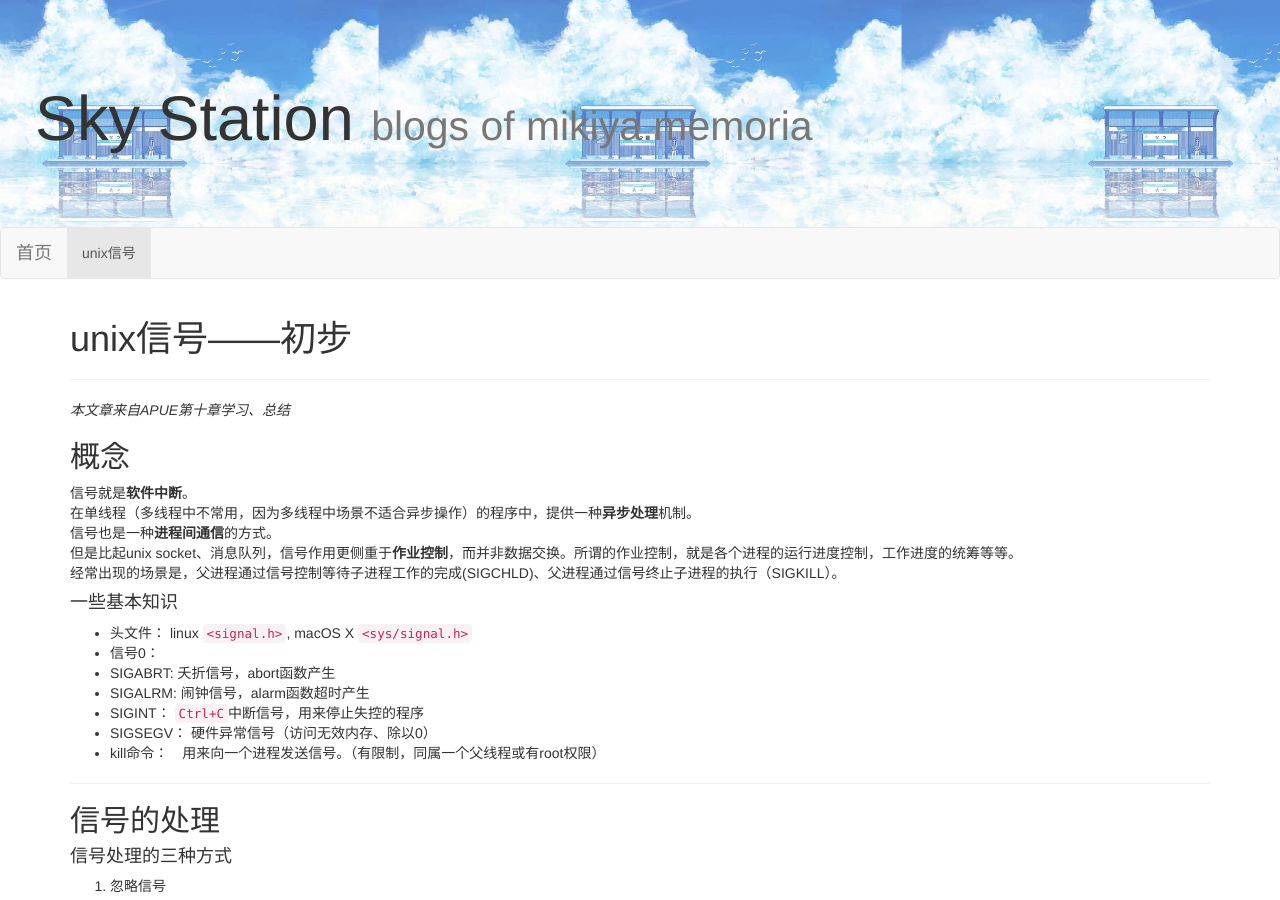
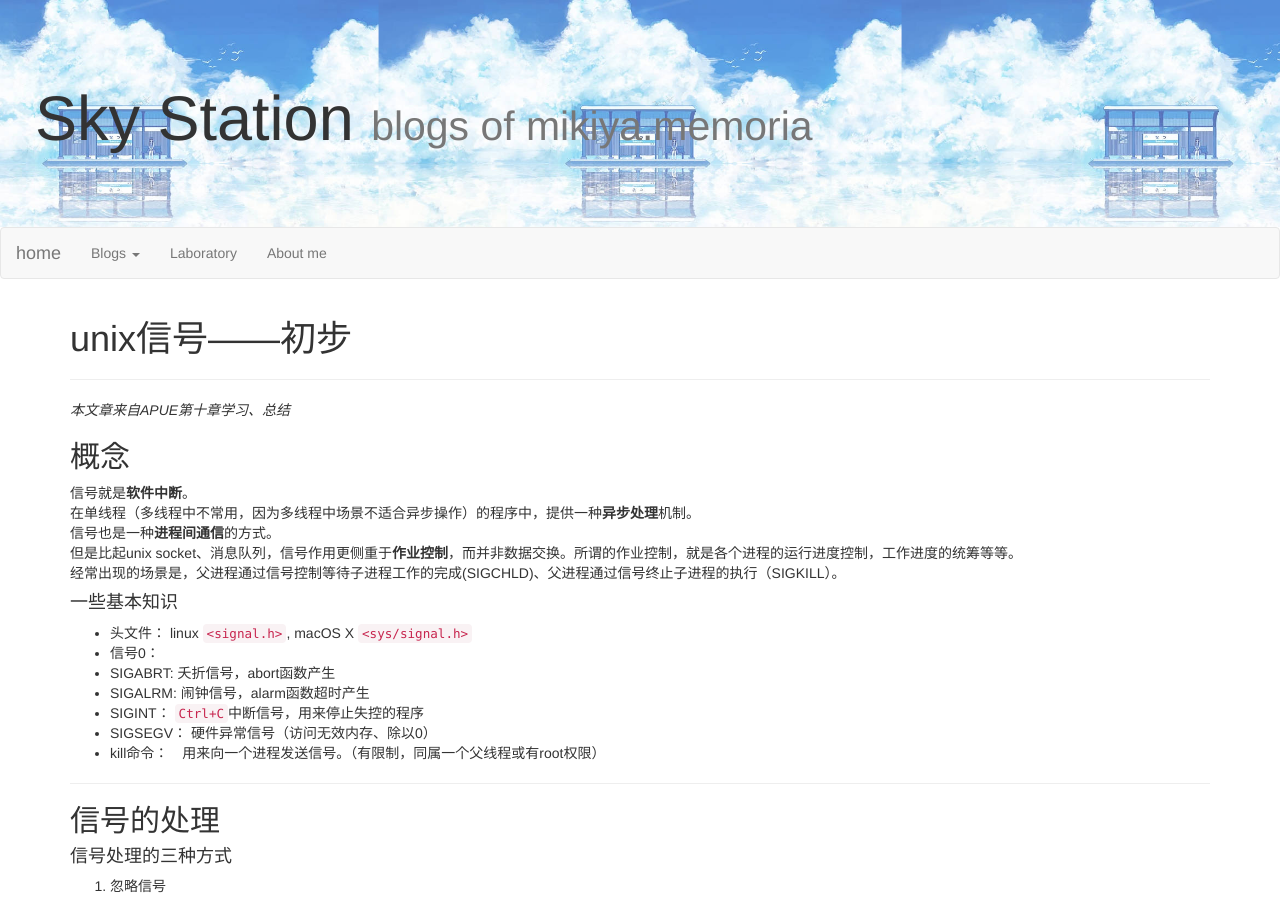
Before and after one commit to mikiya1991/mikiya_blog_pages, a Jekyll site: the page built from _posts/2016-11-24-unix_signal.md, in a window 1280 px wide and 900 px high. Built offline with Jekyll 4.4.1, drawn with Linux system fonts in a browser that asks for light colours; nearby versions of some CDN libraries; comment, search, counter and statistics services are not loaded.

Commit message:
feat(navbar): add dropdown to navbar

```diff
--- a/_includes/navbar.html
+++ b/_includes/navbar.html
@@ -0,0 +1,16 @@
+<nav class="navbar navbar-default">
+	<div class="container-fluid">
+		<div class="navbar-header"><a href="{{ site.url }}" class="navbar-brand">home</a></div>
+		<ul class="nav navbar-nav">
+			<li class="dropdown"><a class="dropdown-toggle" data-toggle="dropdown" href="#">Blogs <span class="caret"></span></a>
+		        <ul class="dropdown-menu">
+					{% for post in site.posts %}
+					<li><a href="{{ post.url }}">{{ post.title }}</a></li>
+					{% endfor %}
+		        </ul>
+      		</li>
+			<li><a href="#">Laboratory</a></li>
+			<li><a href="#">About me</a></li>
+		</ul>
+	</div>
+</nav>
--- a/_layouts/markdown.html
+++ b/_layouts/markdown.html
@@ -17,15 +17,8 @@
 <div class="jumbotron bg-1">
 	<h1>&nbsp; Sky Station&nbsp;<small>blogs of mikiya.memoria</small></h1>
 </div>
-<nav class="navbar navbar-default">
-	<div class="container-fluid">
-		<div class="navbar-header"><a href="{{ site.url }}" class="navbar-brand">首页</a></div>
-		<ul class="nav navbar-nav">
-			<li class="active"> <a href="{{ page.url }}"> {{ page.title }} </a> </li>
-			<li></li>
-		</ul>
-	</div>
-</nav>
+
+{% include navbar.html %}
 
 <div class="container">
 {{ content }}
```
Also changed, not shown: _layouts/default.html (+3 -9 lines).
